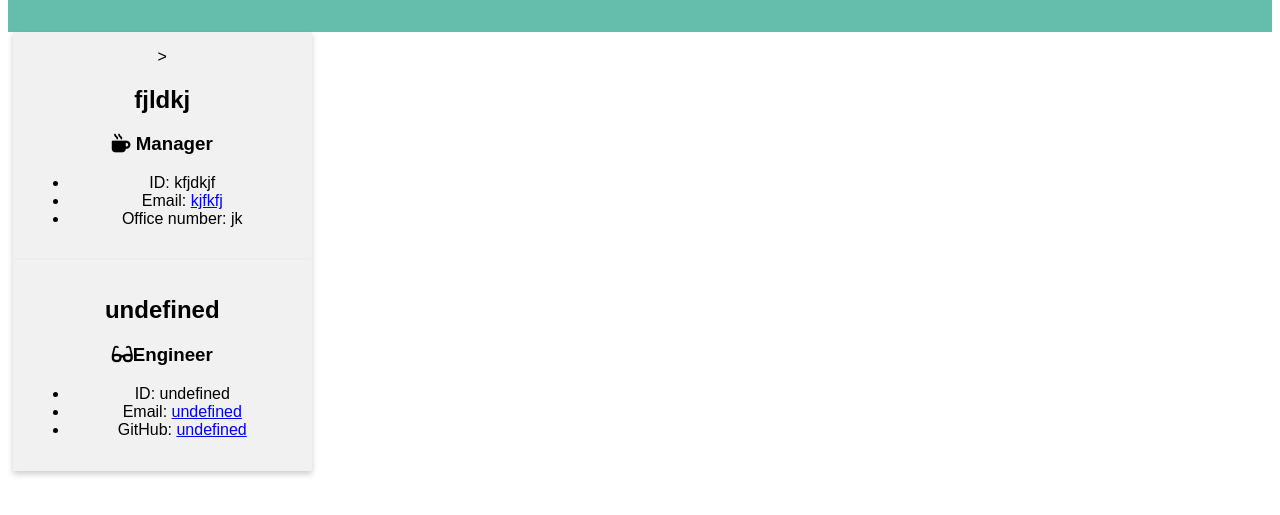
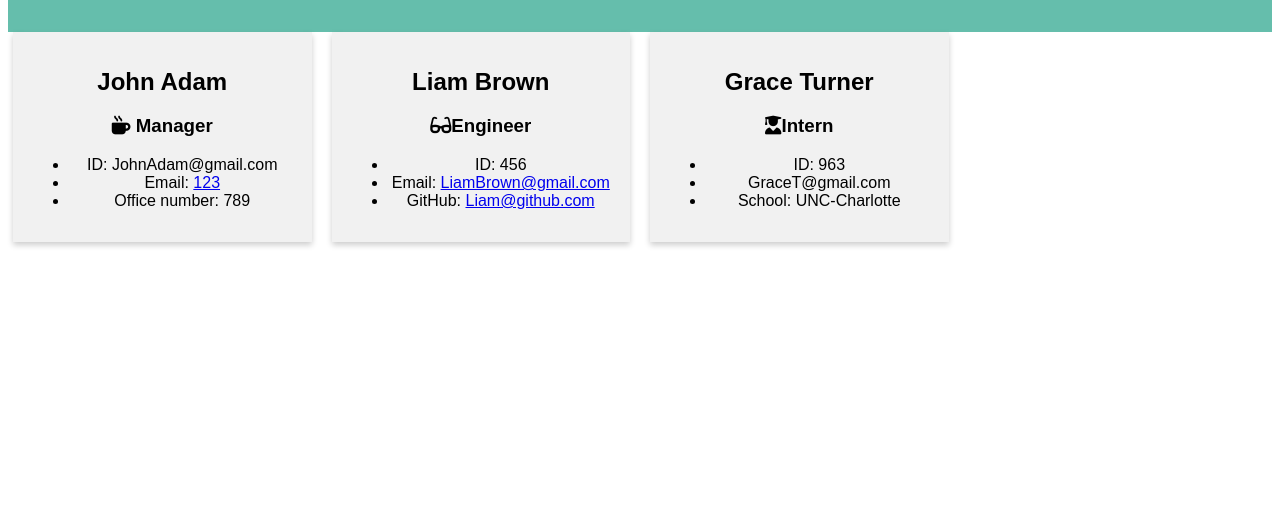
Before and after one commit to Neshawhit/Team-Profiles, a website: page Develop/template.html in a window 1280 px wide. Shown: the part 91-606 px from the top of the page. Drawn offline with Linux system fonts and the light colour scheme.

Commit message:
fixed all bugs

```diff
--- a/Develop/index.js
+++ b/Develop/index.js
@@ -249,14 +249,14 @@ function managerPrompts() {
     });
 }
 function engineerPrompts() {
-    inquirer.prompt(engineerQuestions).then(function ({ name, email, id, github }) {
-        teamArray.push(new Engineer(name, email, id, github));
+    inquirer.prompt(engineerQuestions).then(function ({ engineerName, engineerEmail, engineerID, engineerGitHub }) {
+        teamArray.push(new Engineer(engineerName, engineerEmail, engineerID, engineerGitHub));
         basePrompts();
     });
 }
 function internPrompts() {
-    inquirer.prompt(internQuestions).then(function ({ name, email, id, school }) {
-        teamArray.push(new Intern(name, email, id, school));
+    inquirer.prompt(internQuestions).then(function ({ internName, internEmail, internID, internSchool }) {
+        teamArray.push(new Intern(internName, internEmail, internID, internSchool));
         basePrompts();
     });
 }
--- a/Develop/src/page-template.js
+++ b/Develop/src/page-template.js
@@ -7,7 +7,7 @@ const generateTeam = team => {
         return `
     <div class="row">
         <div class="column">
-            <div class="manager card"> >
+            <div class="manager card">
                 <div>
                     <h2>${manager.getName()}</h2>
                     <h3>
@@ -29,14 +29,14 @@ const generateTeam = team => {
                 </div>
             </div>
         </div>
-    </div>
+
         `;
     };
 
     // create the html for engineers
     const generateEngineer = engineer => {
         return `
-    <div class="row">
+
         <div class="column">
             <div class="engineer card">
                 <div>
@@ -59,7 +59,7 @@ const generateTeam = team => {
                 </div>
             </div>
         </div>
-    </div>
+
         `;
     };
 
@@ -67,7 +67,6 @@ const generateTeam = team => {
     const generateIntern = intern => {
         return `
 
-    <div class="row">
         <div class="column">
             <div class="intern card">
                 <div>
@@ -85,7 +84,7 @@ const generateTeam = team => {
                 </div>
             </div>
         </div>
-    </div>
+
         `;
     };
 
--- a/Develop/template.html
+++ b/Develop/template.html
@@ -16,9 +16,9 @@
 
     <div class="row">
         <div class="column">
-            <div class="manager card"> >
+            <div class="manager card">
                 <div>
-                    <h2>fjldkj</h2>
+                    <h2>John Adam</h2>
                     <h3>
                         <i class="fas fa-mug-hot mr-2"></i> Manager
                     </h3>
@@ -26,44 +26,64 @@
                 <div>
                     <ul>
                         <li>
-                            ID: kfjdkjf
+                            ID: JohnAdam@gmail.com
                         </li>
                         <li>
-                            Email: <a href="mailto:kjfkfj">kjfkfj</a>
+                            Email: <a href="mailto:123">123</a>
                         </li>
                         <li>
-                            Office number: jk
+                            Office number: 789
                         </li>
                     </ul>
                 </div>
             </div>
         </div>
-    </div>
 
-    <div class="row">
+
+
         <div class="column">
             <div class="engineer card">
                 <div>
-                    <h2>undefined</h2>
+                    <h2>Liam Brown</h2>
                     <h3>
                         <i class="fas fa-glasses mr-2"></i>Engineer
                     </h3>
                 </div>
                 <div>
                     <ul>
-                        <li>ID: undefined</li>
+                        <li>ID: 456</li>
                         <li>
-                            Email: <a href="mailto:undefined">undefined</a>
+                            Email: <a href="mailto:LiamBrown@gmail.com">LiamBrown@gmail.com</a>
                         </li>
                         <li>
-                            GitHub: <a href="https://github.com/undefined" target="_blank"
-                                rel="noopener noreferrer">undefined</a>
+                            GitHub: <a href="https://github.com/Liam@github.com" target="_blank"
+                                rel="noopener noreferrer">Liam@github.com</a>
                         </li>
                     </ul>
                 </div>
             </div>
         </div>
-    </div>
+
+
+
+        <div class="column">
+            <div class="intern card">
+                <div>
+                    <h2>Grace Turner</h2>
+                    <h3>
+                        <i class="fas fa-user-graduate mr-2"></i>Intern
+                    </h3>
+                </div>
+                <div>
+                    <ul>
+                        <li>ID: 963</li>
+                        <li>GraceT@gmail.com</a></li>
+                        <li>School: UNC-Charlotte</li>
+                    </ul>
+                </div>
+            </div>
+        </div>
+
 
         </main>
     </body>
```
Also changed, not shown: Develop/dist/style.css.
